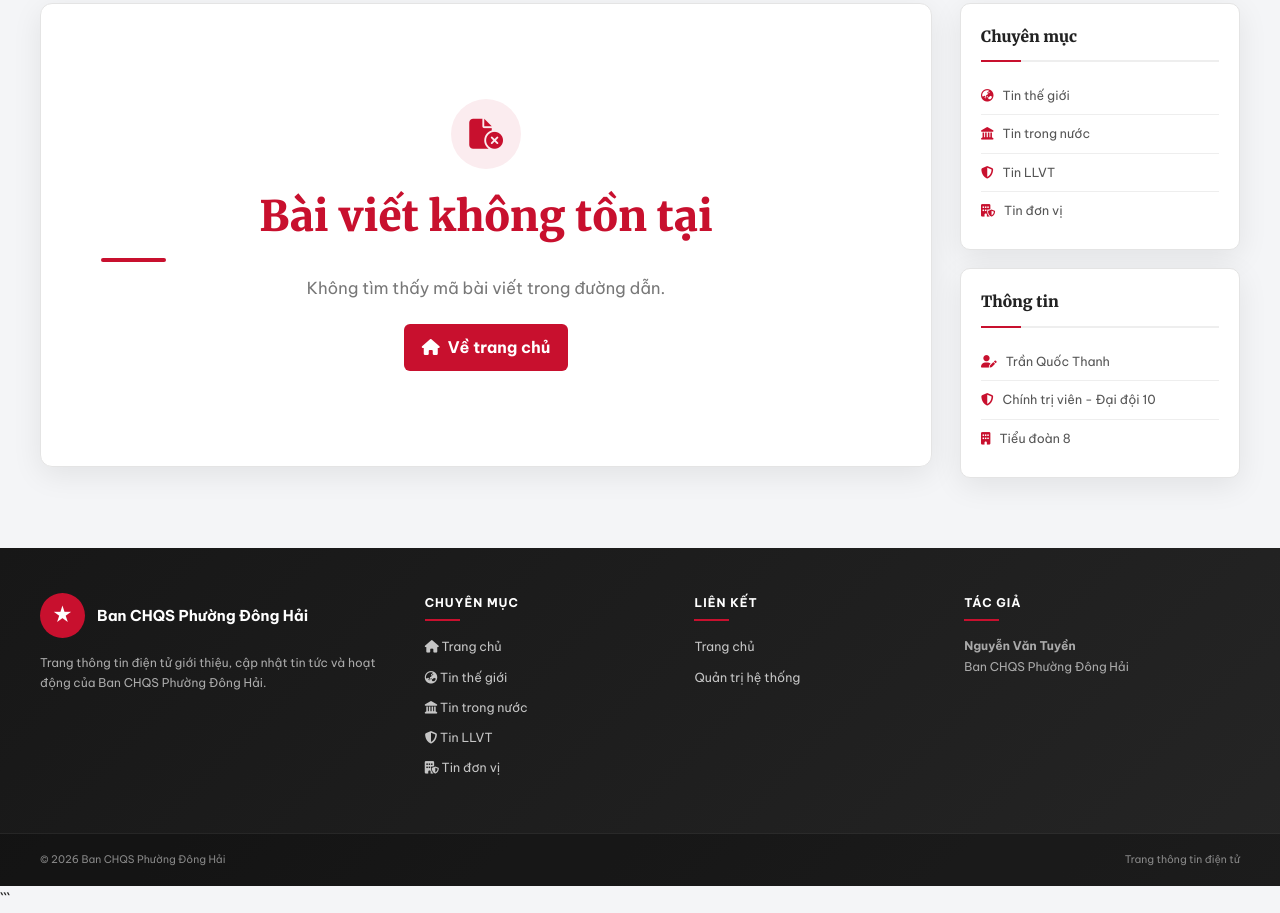
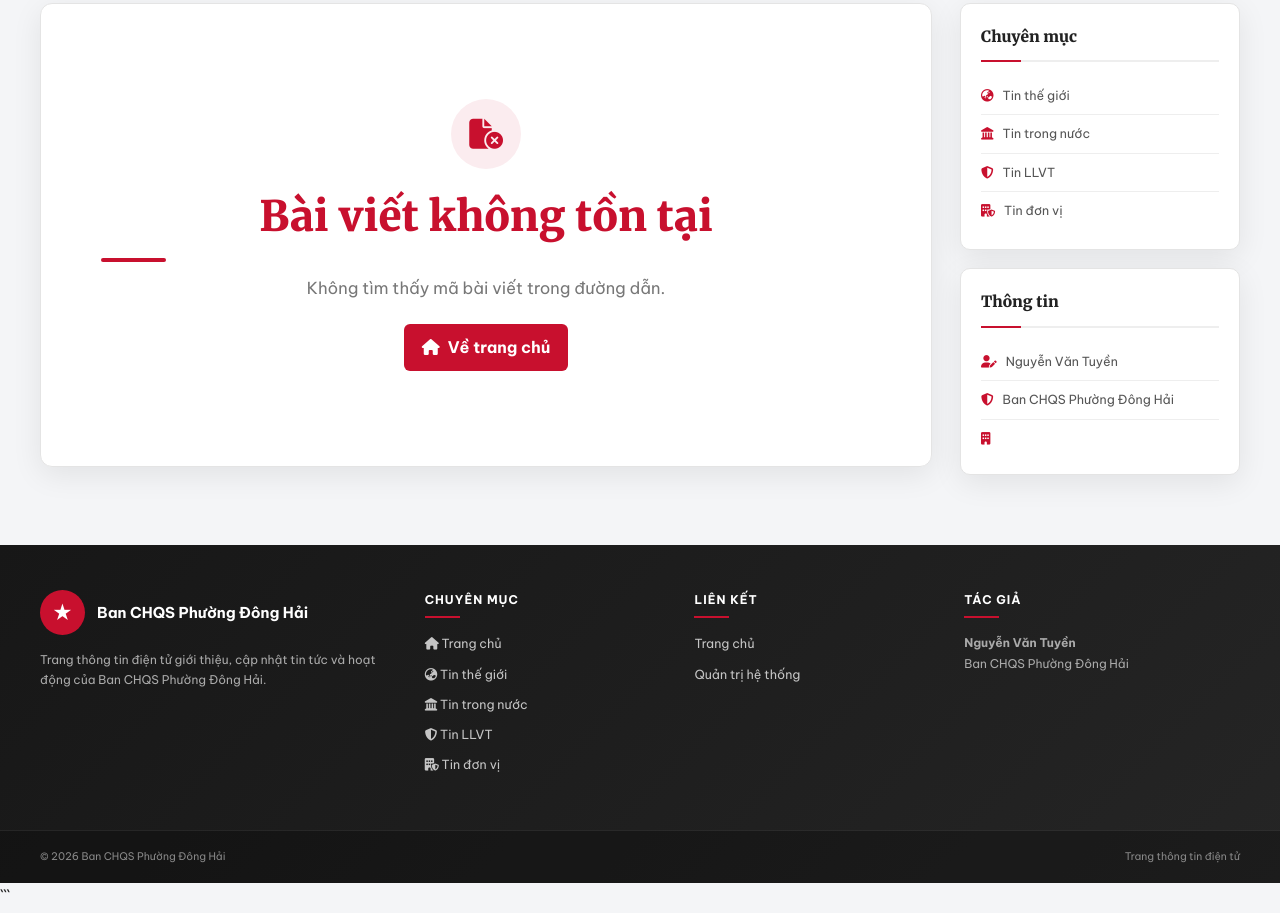
Before and after one commit to Minhmai206/baobanCHQSdonghai, a plain HTML site: page detail.html in a window 1280 px wide. Shown: the part 668-1581 px from the top of the page. Drawn offline with Linux system fonts and the light colour scheme.

Commit message:
Update detail.html

```diff
--- a/detail.html
+++ b/detail.html
@@ -2491,7 +2491,7 @@
               <i class="fa-solid fa-user-pen"></i>
 
               <span>
-                Trần Quốc Thanh
+                Nguyễn Văn Tuyền
               </span>
 
             </div>
@@ -2502,7 +2502,7 @@
               <i class="fa-solid fa-shield-halved"></i>
 
               <span>
-                Chính trị viên - Đại đội 10
+                Ban CHQS Phường Đông Hải
               </span>
 
             </div>
@@ -2513,7 +2513,7 @@
               <i class="fa-solid fa-building"></i>
 
               <span>
-                Tiểu đoàn 8
+
               </span>
 
             </div>
```
